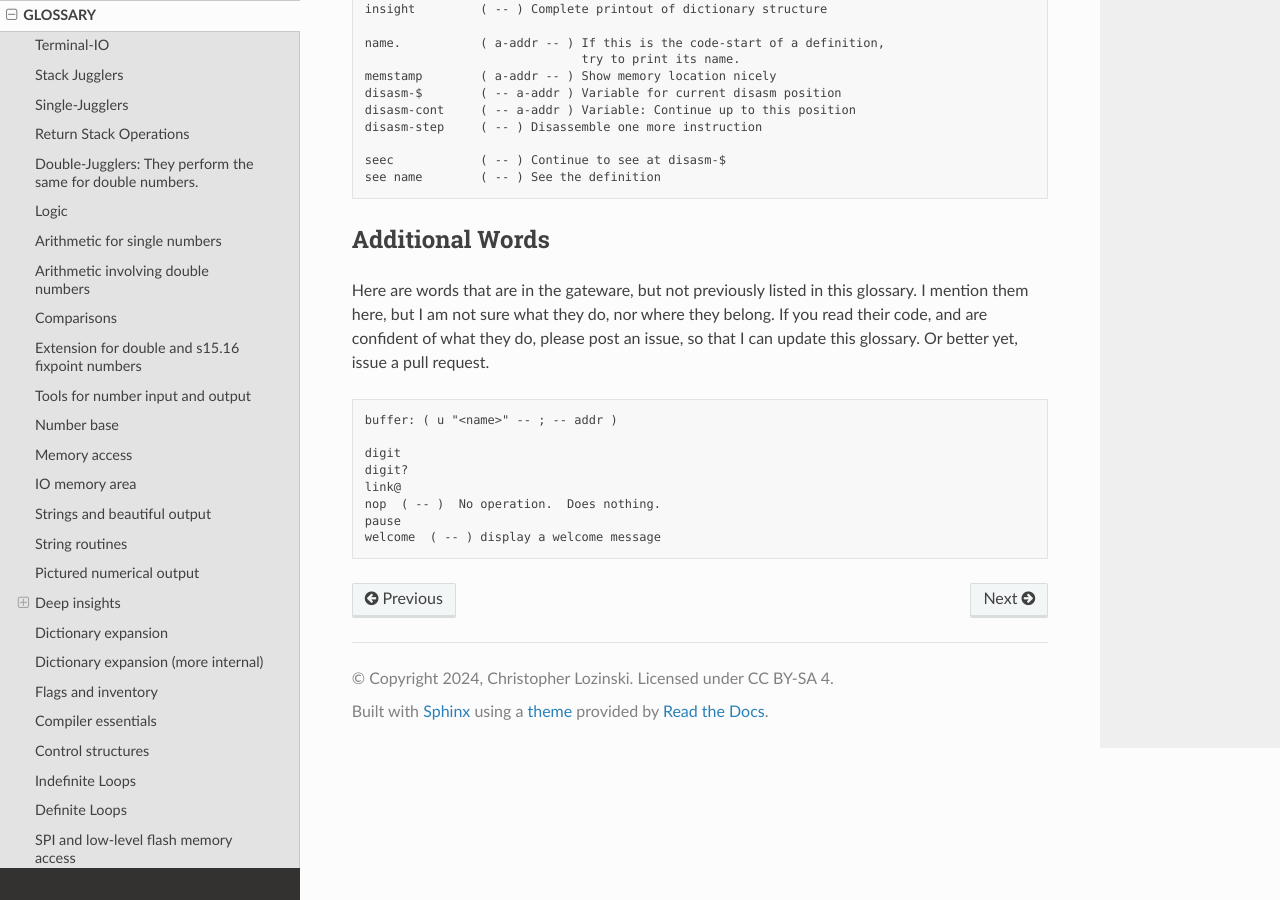
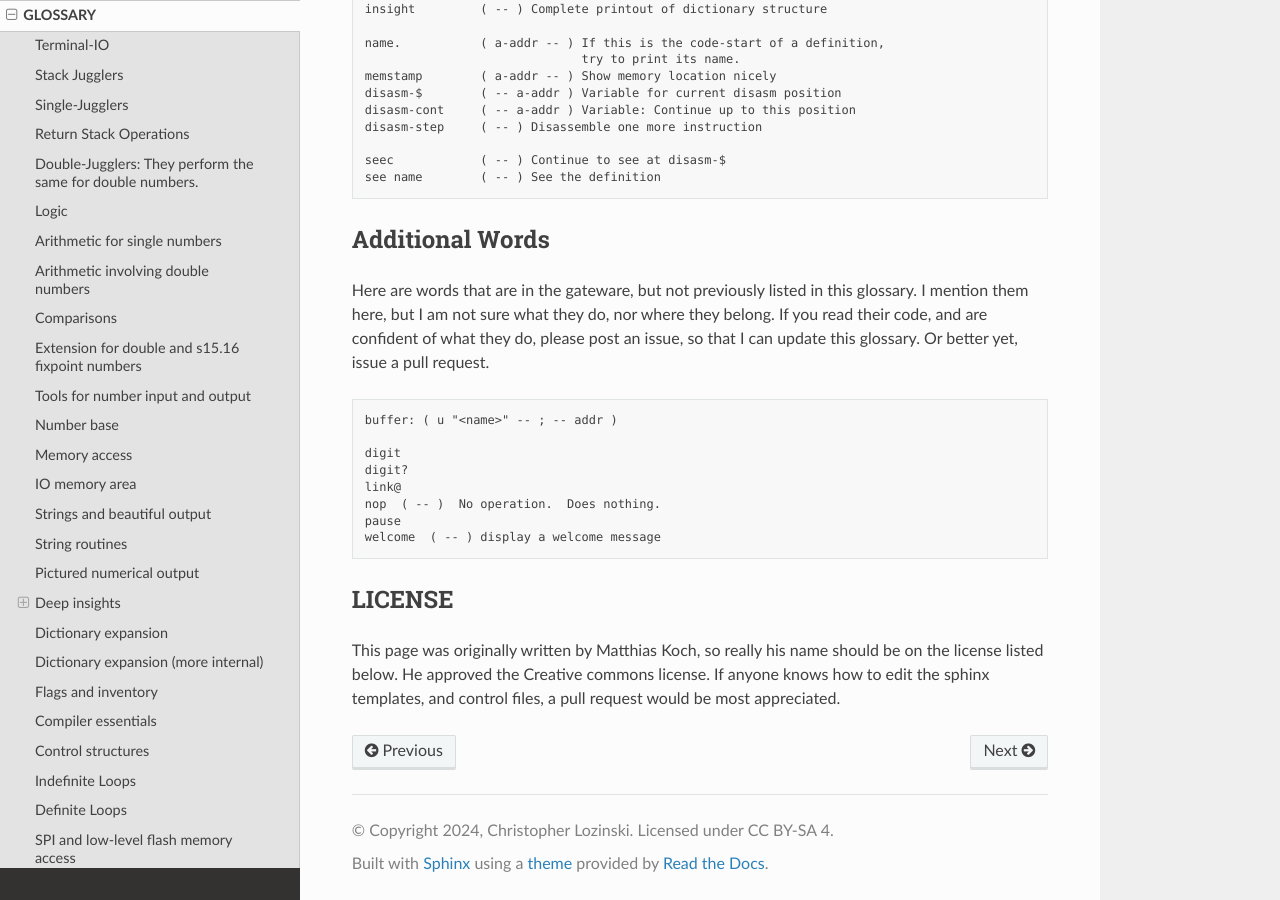
Before and after one commit to PythonLinks/Mecrisp-Ice, a Sphinx documentation site: the page built from docs/source/glossary.rst, in a window 1280 px wide and 900 px high, scrolled down 11436 px. Built offline with Sphinx 7.4.7 and the Read the Docs theme 3.1.0, drawn with Linux system fonts in a browser that asks for light colours.

Commit message:
Update glossary.rst With Matthias license credit.

```diff
--- a/docs/source/glossary.rst
+++ b/docs/source/glossary.rst
@@ -692,3 +692,8 @@ are confident of what they do, please post an issue, so that I can update this g
     nop  ( -- )  No operation.  Does nothing.
     pause
     welcome  ( -- ) display a welcome message
+
+LICENSE
+-------
+
+This page was originally written by Matthias Koch, so really his name should be on the license listed below.  He approved the Creative commons license.  If anyone knows how to edit the sphinx templates, and control files, a pull request would be most appreciated.
```
